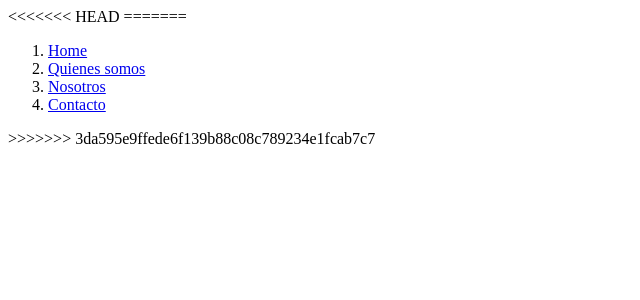
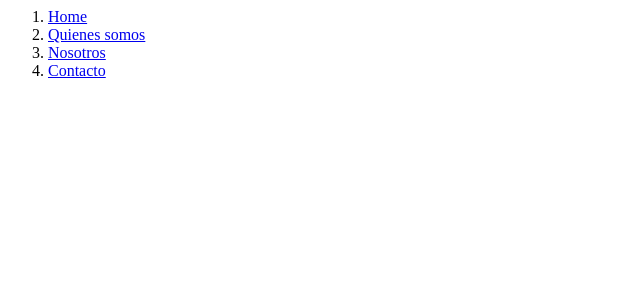
Before and after one commit to jcchuquimia/sincronizandoPrimerRepositorio, a PHP site: page / in a window 1280 px wide. Shown: the top 300 px of the page, without its empty margins (0-640 px from the left). Run offline with PHP 8.4, Linux system fonts and the light colour scheme.

Commit message:
solucionando conflictos uno

```diff
--- a/index.php
+++ b/index.php
@@ -1,17 +1,3 @@
-<<<<<<< HEAD
-<!DOCTYPE html>
-<html lang="es">
-<head>
-    <meta charset="UTF-8">
-    <meta name="viewport" content="width=device-width, initial-scale=1.0">
-    <title>Document</title>
-</head>
-<body>
-
-</body>
-</html>
-
-=======
 <header>
   <ol>
     <li><a href="#">Home</a></li>
@@ -20,4 +6,3 @@
     <li><a href="#">Contacto</a></li>
   </ol>
 </header>
->>>>>>> 3da595e9ffede6f139b88c08c789234e1fcab7c7
```
